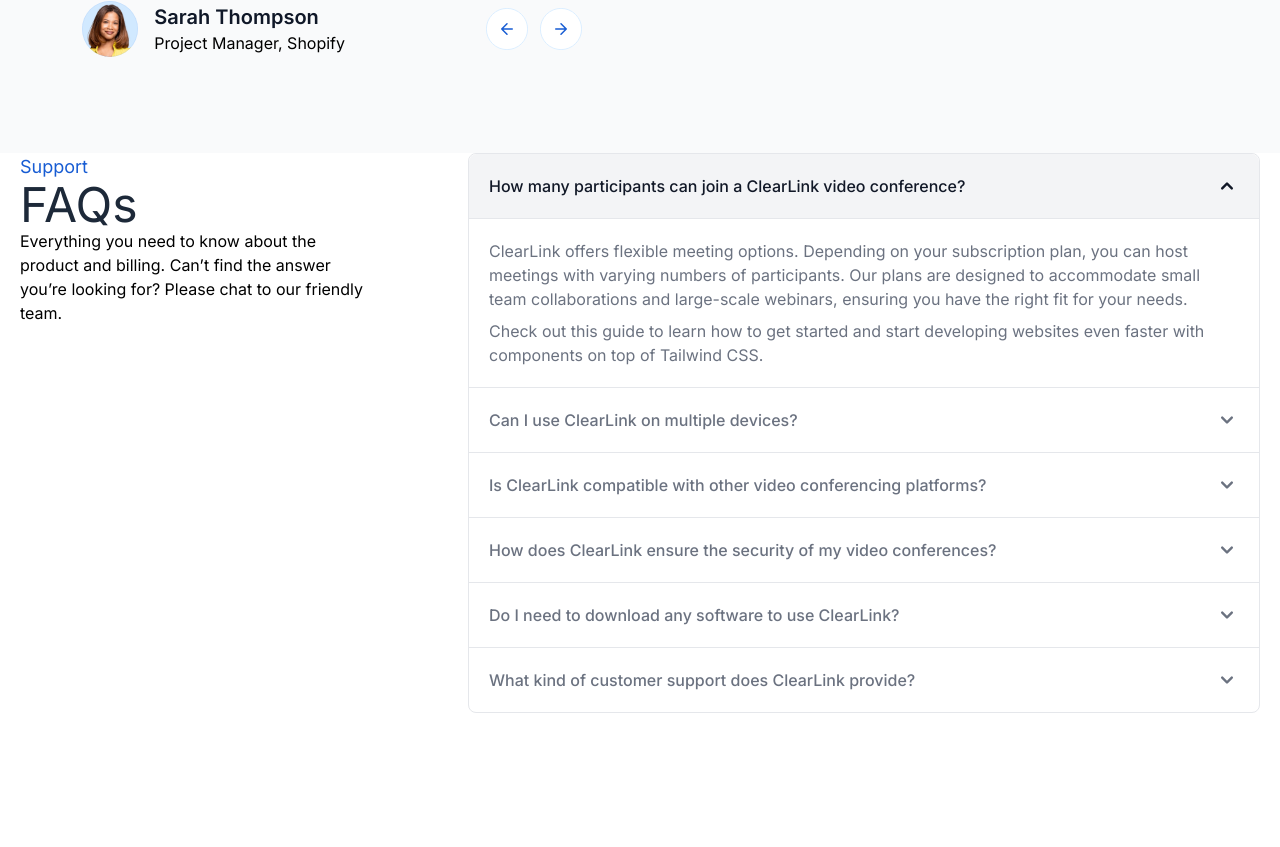
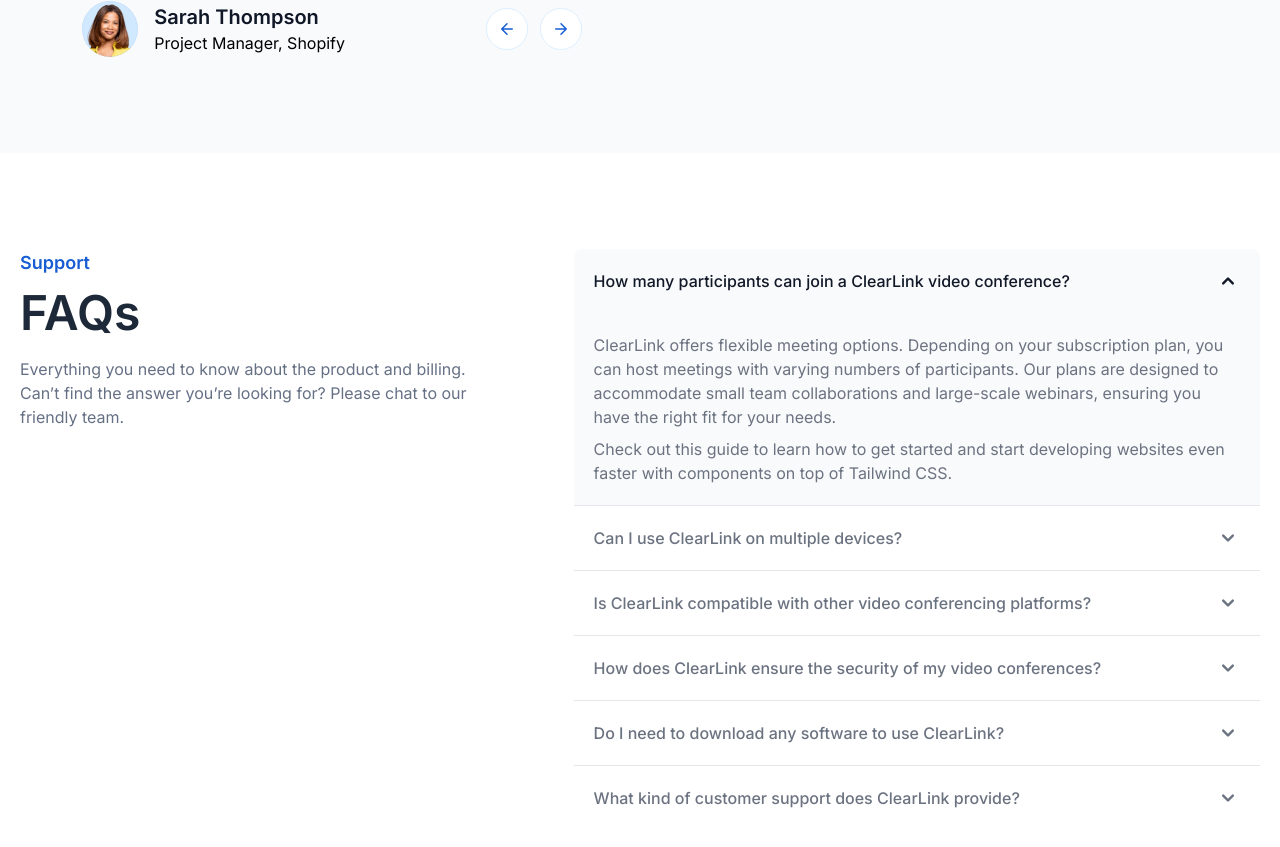
Before and after one commit to CatherineKiiru/clearlink, a React (Vite) app: page / in a window 1280 px wide. Shown: the part 2554-3401 px from the top of the page. Before the commit the page ends 3267 px from the top, so only its background shows below. Built offline with nearby package versions, Linux system fonts and the light colour scheme.

Commit message:
completed support section

```diff
--- a/src/components/Support.tsx
+++ b/src/components/Support.tsx
@@ -3,12 +3,12 @@ import { Accordion } from 'flowbite-react';
 
 function Support() {
   return (
-    <div className="max-w-[1440px] px-5 mx-auto md:flex md:gap-24">
+    <div className="max-w-[1440px] px-5 py-12 md:py-24 mx-auto space-y-6 md:space-y-0 md:flex md:gap-24">
       {/* grid 1 */}
-      <div className="w-1/3">
-        <h3 className='md:text-lg text-[#175CD3]'>Support</h3>
-        <h1 className='md:text-5xl text-[#1D2939]'>FAQs</h1>
-        <p>
+      <div className="md:w-1/2">
+        <h3 className='text-lg font-semibold text-[#175CD3]'>Support</h3>
+        <h1 className='text-5xl font-bold text-[#1D2939] mt-3'>FAQs</h1>
+        <p className='text-[#667085] mt-5'>
           Everything you need to know about the product and billing. Can’t find
           the answer you’re looking for? Please chat to our friendly team.
         </p>
@@ -16,12 +16,12 @@ function Support() {
 
       {/* grid 2 */}
       <div className="md:w-3/4">
-        <Accordion>
+        <Accordion id="accordion-open" data-accordion="open" className='outline-none border-none'>
           <Accordion.Panel className="">
-            <Accordion.Title>
+            <Accordion.Title className='bg-[#F9FAFB]'>
               How many participants can join a ClearLink video conference?
             </Accordion.Title>
-            <Accordion.Content>
+            <Accordion.Content className='bg-[#F9FAFB] border-none'>
               <p className="mb-2 text-gray-500 dark:text-gray-400">
                 ClearLink offers flexible meeting options. Depending on your
                 subscription plan, you can host meetings with varying numbers of
```
